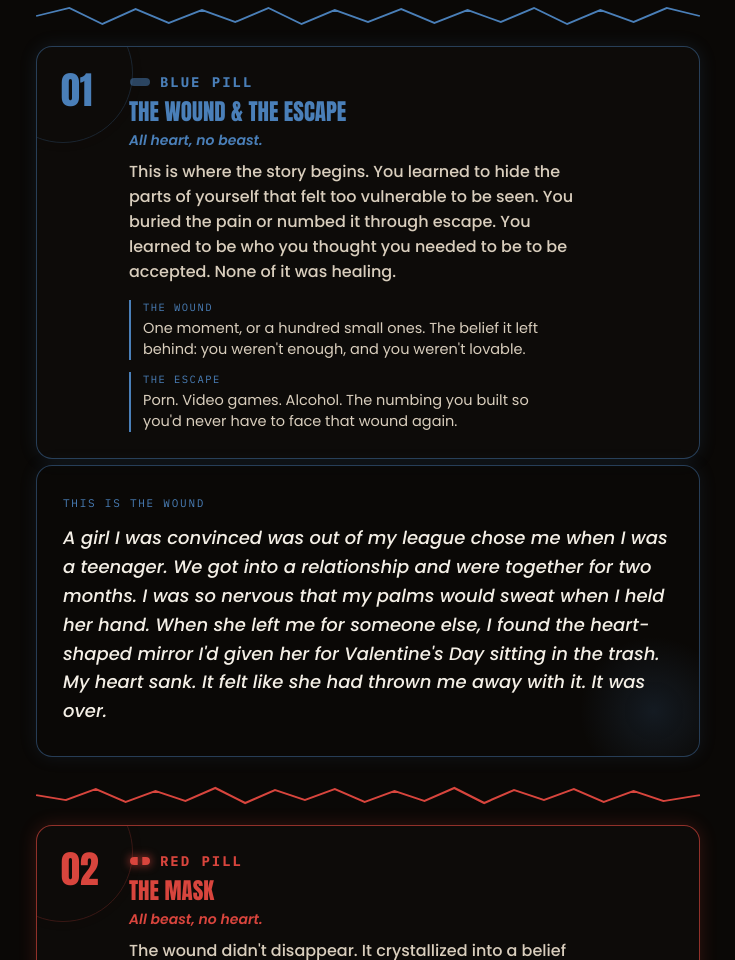
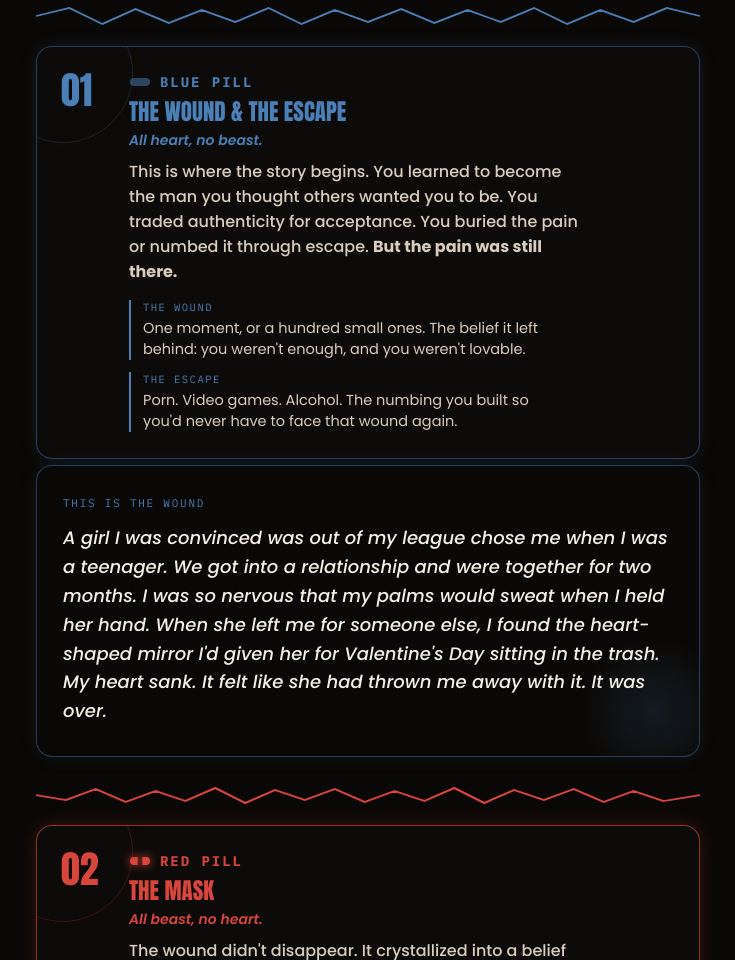
Before and after one commit to theintegritypill/theintegritypill, a website: page index.html in a window 1280 px wide. Shown: the part 2804-3764 px from the top of the page, without its empty margins (272-1007 px from the left). Drawn offline with Linux system fonts and the light colour scheme.

Commit message:
Update Blue Pill copy and bold closing line

```diff
--- a/index.html
+++ b/index.html
@@ -607,7 +607,7 @@
     <span class="ip-journey-tag"><svg class="ip-pill-icon is-asleep" viewBox="0 0 24 11" width="22" height="10"><rect x="1" y="1" width="22" height="9" rx="4.5" fill="#4a7fb8"/></svg>Blue Pill</span>
     <h3 class="ip-journey-title">The Wound &amp; The Escape</h3>
     <span class="ip-polarity">All heart, no beast.</span>
-    <p class="ip-journey-body">This is where the story begins. You learned to hide the parts of yourself that felt too vulnerable to be seen. You buried the pain or numbed it through escape. You learned to be who you thought you needed to be to be accepted. None of it was healing.</p>
+    <p class="ip-journey-body">This is where the story begins. You learned to become the man you thought others wanted you to be. You traded authenticity for acceptance. You buried the pain or numbed it through escape. <strong>But the pain was still there.</strong></p>
     <div class="ip-subitems">
       <div class="ip-subitem"><span class="label">The Wound</span><p>One moment, or a hundred small ones. The belief it left behind: you weren't enough, and you weren't lovable.</p></div>
       <div class="ip-subitem"><span class="label">The Escape</span><p>Porn. Video games. Alcohol. The numbing you built so you'd never have to face that wound again.</p></div>
```
